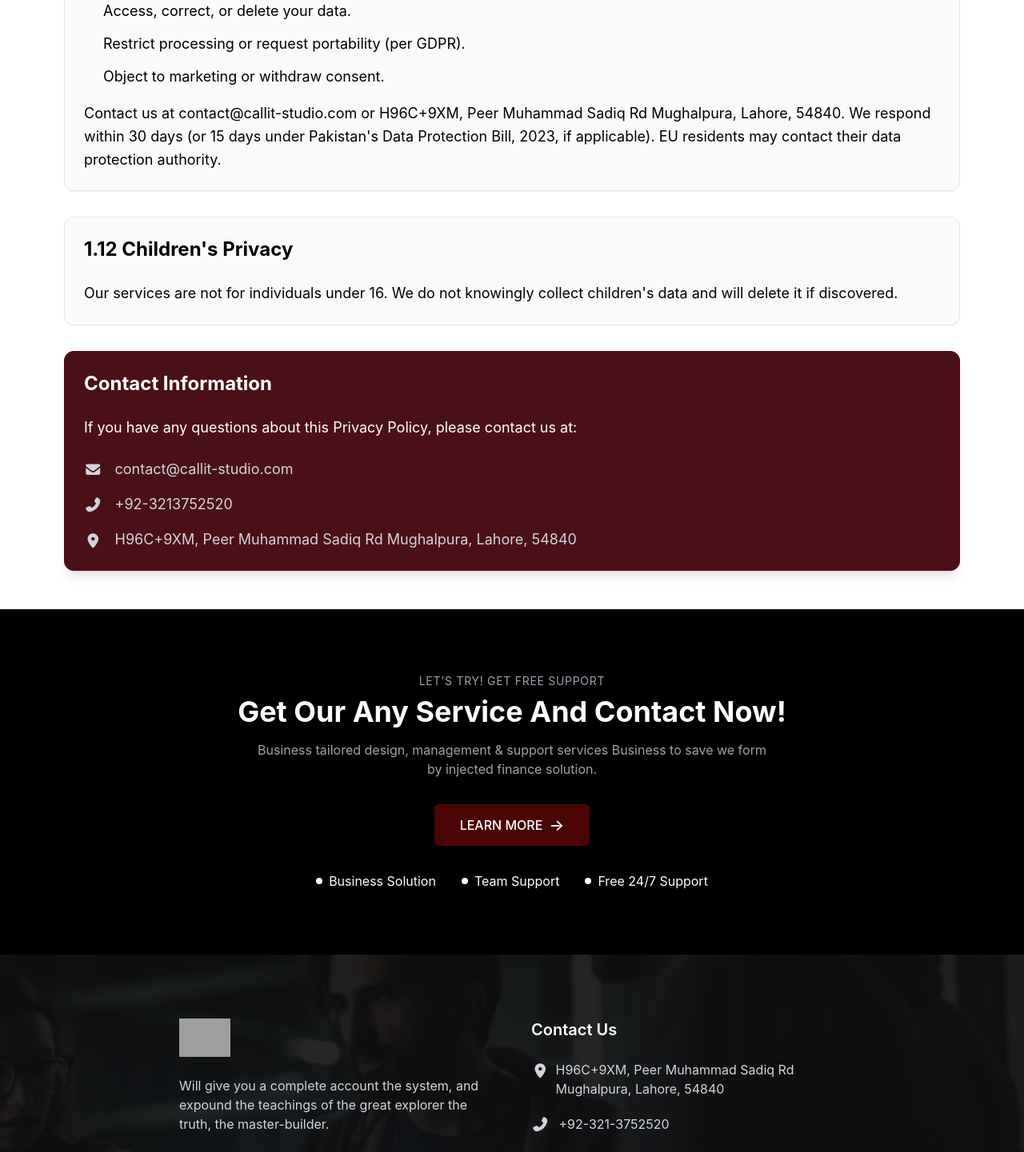
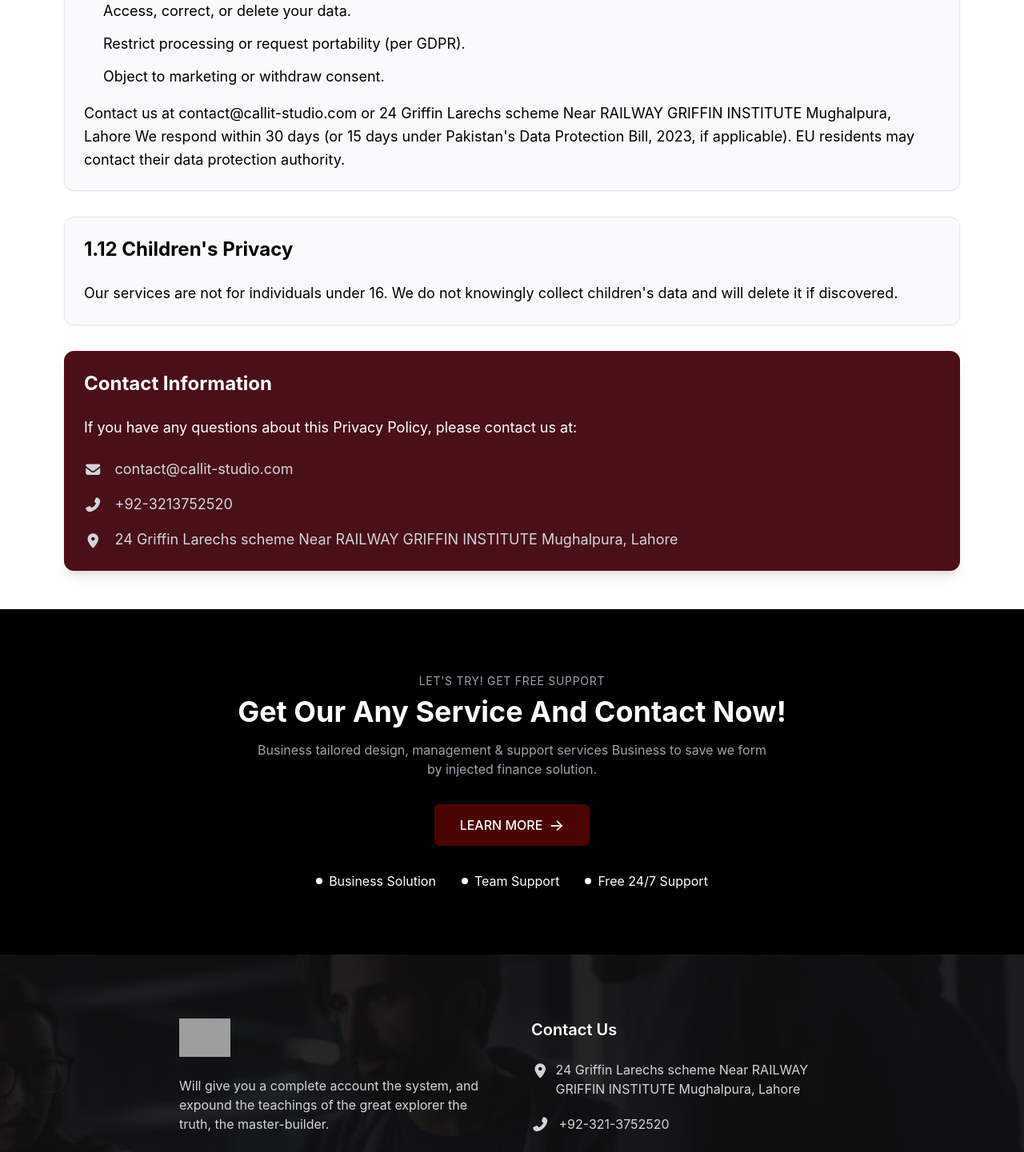
Before and after one commit to SarmadDevops/Callit_new_web, a React (Create React App) app: page /privacy-policy in a window 1280 px wide. Shown: the part 3400-4841 px from the top of the page at 80% size. Built offline with nearby package versions, Linux system fonts and the light colour scheme; grey boxes are pictures that could not be loaded.

Commit message:
Chabged the location at foooter priacy policy and terms and condition

```diff
--- a/src/components/EventSections/EventCards/bookingticketscard,.js
+++ b/src/components/EventSections/EventCards/bookingticketscard,.js
@@ -78,9 +78,10 @@ We can’t wait to see you there!`}
         {activeTab === "DAY" && (
           <div>
             {/* Small Screen: All cards in single column */}
-            <div className="sm:hidden grid grid-cols-1 gap-3 mb-4">
+            <div className="sm:hidden grid grid-cols-1 gap-3 mb-4 ">
+              <div className="flex flex-col gap-3 items-center">
               <button
-                className="bg-[#949494] text-white hover:bg-[#4a0404] relative rounded-lg p-4 text-center transition-colors h-48 flex flex-col items-center"
+                className="bg-[#949494] w-56 text-white hover:bg-[#4a0404] relative rounded-lg p-4 text-center transition-colors h-48 flex flex-col items-center"
                 onClick={() => handleDaySelect("DAY1")}
               >
                 <div className="flex-1 flex flex-col items-center justify-center space-y-2">
@@ -100,7 +101,7 @@ We can’t wait to see you there!`}
               </button>
 
               <button
-                className="bg-[#949494] text-white hover:bg-[#4a0404] relative rounded-lg p-4 text-center transition-colors h-48 flex flex-col items-center"
+                className="bg-[#949494] w-56 text-white hover:bg-[#4a0404] relative rounded-lg p-4 text-center transition-colors h-48 flex flex-col items-center"
                 onClick={() => handleDaySelect("DAY2")}
               >
                 <div className="flex-1 flex flex-col items-center justify-center space-y-2">
@@ -120,7 +121,7 @@ We can’t wait to see you there!`}
               </button>
 
               <button
-                className="bg-[#949494] text-white hover:bg-[#4a0404] relative rounded-lg p-4 text-center transition-colors h-48 flex flex-col items-center"
+                className="bg-[#949494] w-56 text-white hover:bg-[#4a0404] relative rounded-lg p-4 text-center transition-colors h-48 flex flex-col items-center"
                 onClick={() => handleDaySelect("DAY3")}
               >
                 <div className="flex-1 flex flex-col items-center justify-center space-y-2">
@@ -141,7 +142,7 @@ We can’t wait to see you there!`}
 
 
               <button
-                className="bg-[#949494] text-white hover:bg-[#4a0404] relative rounded-lg p-4 text-center transition-colors h-48 flex flex-col items-center"
+                className="bg-[#949494] w-56 text-white hover:bg-[#4a0404] relative rounded-lg p-4 text-center transition-colors h-48 flex flex-col items-center"
                 onClick={() => handleDaySelect("ALL_DAYS")}
               >
                 <div className="flex-1 flex flex-col items-center justify-center space-y-2">
@@ -159,6 +160,7 @@ We can’t wait to see you there!`}
                   className="pointer-events-none absolute -bottom-2 left-1/2 -translate-x-1/2 w-0 h-0 border-l-6 border-r-6 border-t-6 border-l-transparent border-r-transparent border-t-[#949494]"
                 />
               </button>
+              </div>
             </div>
 
             {/* Large Screen: Day cards in row, All Days centered below */}
@@ -224,15 +226,18 @@ We can’t wait to see you there!`}
                     className="pointer-events-none absolute -bottom-2 left-1/2 -translate-x-1/2 w-0 h-0 border-l-6 border-r-6 border-t-6 border-l-transparent border-r-transparent border-t-[#949494]"
                   />
                 </button>
+
+
+
               </div>
 
               {/* All Days Card - Centered */}
               <div className="flex justify-center">
                 <button
-                  className="bg-[#949494] text-white hover:bg-[#4a0404] relative rounded-lg p-4 text-center transition-colors md:h-42 flex flex-col items-center w-64"
+                  className="bg-[#949494]  text-white hover:bg-[#4a0404] relative rounded-lg p-4 text-center transition-colors md:h-42 flex flex-col items-center w-52"
                   onClick={() => handleDaySelect("ALL_DAYS")}
-                >
-                  <div className="flex-1 flex flex-col items-center justify-center space-y-2">
+             >
+                 <div className="flex-1 flex flex-col items-center justify-center space-y-2">
                     <div className="font-extrabold md:text-lg tracking-wide">
                       All Days
                     </div>
@@ -247,6 +252,8 @@ We can’t wait to see you there!`}
                     className="pointer-events-none absolute -bottom-2 left-1/2 -translate-x-1/2 w-0 h-0 border-l-6 border-r-6 border-t-6 border-l-transparent border-r-transparent border-t-[#949494]"
                   />
                 </button>
+
+
               </div>
             </div>
           </div>
--- a/src/components/layout/Footer.js
+++ b/src/components/layout/Footer.js
@@ -153,12 +153,12 @@ const Footer = () => {
           <li className="flex items-start gap-2 justify-center ml-14 sm:ml-0 lg:justify-start">
             <i className="fas fa-map-marker-alt text-sm sm:text-base lg:text-lg text-gray-300 flex-shrink-0 mt-0.5 lg:mt-1"></i>
             <a
-              href="https://maps.google.com/?q=H96C+9XM,+Peer+Muhammad+Sadiq+Rd+Mughalpura,+Lahore,+54840"
+              href="https://www.google.com/maps/search/?api=1&query=24+Griffin+LARECHS+Scheme,+Near+Railway+Griffin+Institute,+Mughalpura,+Lahore"
               target="_blank"
               rel="noopener noreferrer"
               className="text-xs sm:text-sm lg:text-base text-gray-300 hover:text-white transition-colors text-left leading-relaxed break-words max-w-[280px] sm:max-w-none"
             >
-              H96C+9XM, Peer Muhammad Sadiq Rd Mughalpura, Lahore, 54840
+              24 Griffin Larechs scheme Near RAILWAY GRIFFIN INSTITUTE Mughalpura, Lahore
             </a>
           </li>
           {/* Phone */}
--- a/src/pages/Privacypolicy.js
+++ b/src/pages/Privacypolicy.js
@@ -274,8 +274,7 @@ const PrivacyPolicy = () => {
             </li>
           </ul>
           <p className="text-black leading-relaxed text-lg mt-4">
-            Contact us at contact@callit-studio.com or H96C+9XM, Peer Muhammad
-            Sadiq Rd Mughalpura, Lahore, 54840. We respond within 30 days (or 15
+            Contact us at contact@callit-studio.com or 24 Griffin Larechs scheme Near RAILWAY GRIFFIN INSTITUTE Mughalpura, Lahore We respond within 30 days (or 15
             days under Pakistan's Data Protection Bill, 2023, if applicable). EU
             residents may contact their data protection authority.
           </p>
@@ -317,12 +316,12 @@ const PrivacyPolicy = () => {
             <div className="flex items-start gap-4">
               <i className="fas fa-map-marker-alt mt-1.5 text-lg text-gray-300"></i>
               <a
-                href="https://maps.google.com/?q=H96C+9XM,+Peer+Muhammad+Sadiq+Rd+Mughalpura,+Lahore,+54840"
+                href="https://www.google.com/maps/search/?api=1&query=24+Griffin+LARECHS+Scheme,+Near+Railway+Griffin+Institute,+Mughalpura,+Lahore"
                 target="_blank"
                 rel="noopener noreferrer"
                 className="text-base sm:text-lg text-gray-300 hover:text-white transition-colors cursor-pointer"
               >
-                H96C+9XM, Peer Muhammad Sadiq Rd Mughalpura, Lahore, 54840
+                24 Griffin Larechs scheme Near RAILWAY GRIFFIN INSTITUTE Mughalpura, Lahore
               </a>
             </div>
           </div>
--- a/src/pages/Termsandconditions.js
+++ b/src/pages/Termsandconditions.js
@@ -285,12 +285,12 @@ const TermsAndConditions = () => {
             <div className="flex items-start gap-4">
               <i className="fas fa-map-marker-alt mt-1.5 text-lg text-gray-300"></i>
               <a
-                href="https://maps.google.com/?q=H96C+9XM,+Peer+Muhammad+Sadiq+Rd+Mughalpura,+Lahore,+54840"
+                href="https://www.google.com/maps/search/?api=1&query=24+Griffin+LARECHS+Scheme,+Near+Railway+Griffin+Institute,+Mughalpura,+Lahore"
                 target="_blank"
                 rel="noopener noreferrer"
                 className="text-base sm:text-lg text-gray-300 hover:text-white transition-colors cursor-pointer"
               >
-                H96C+9XM, Peer Muhammad Sadiq Rd Mughalpura, Lahore, 54840
+                24 Griffin Larechs scheme Near RAILWAY GRIFFIN INSTITUTE Mughalpura, Lahore
               </a>
             </div>
           </div>
```
